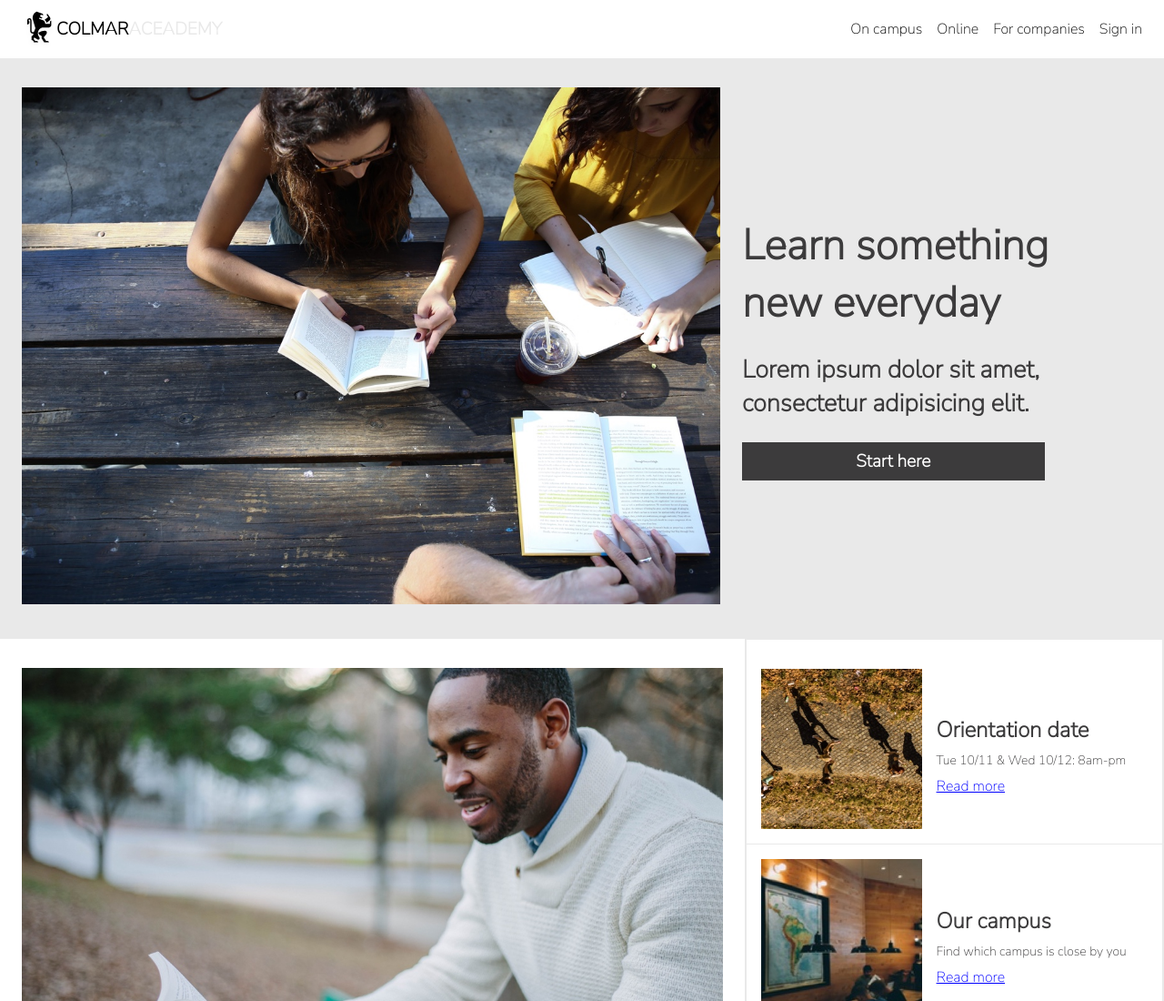
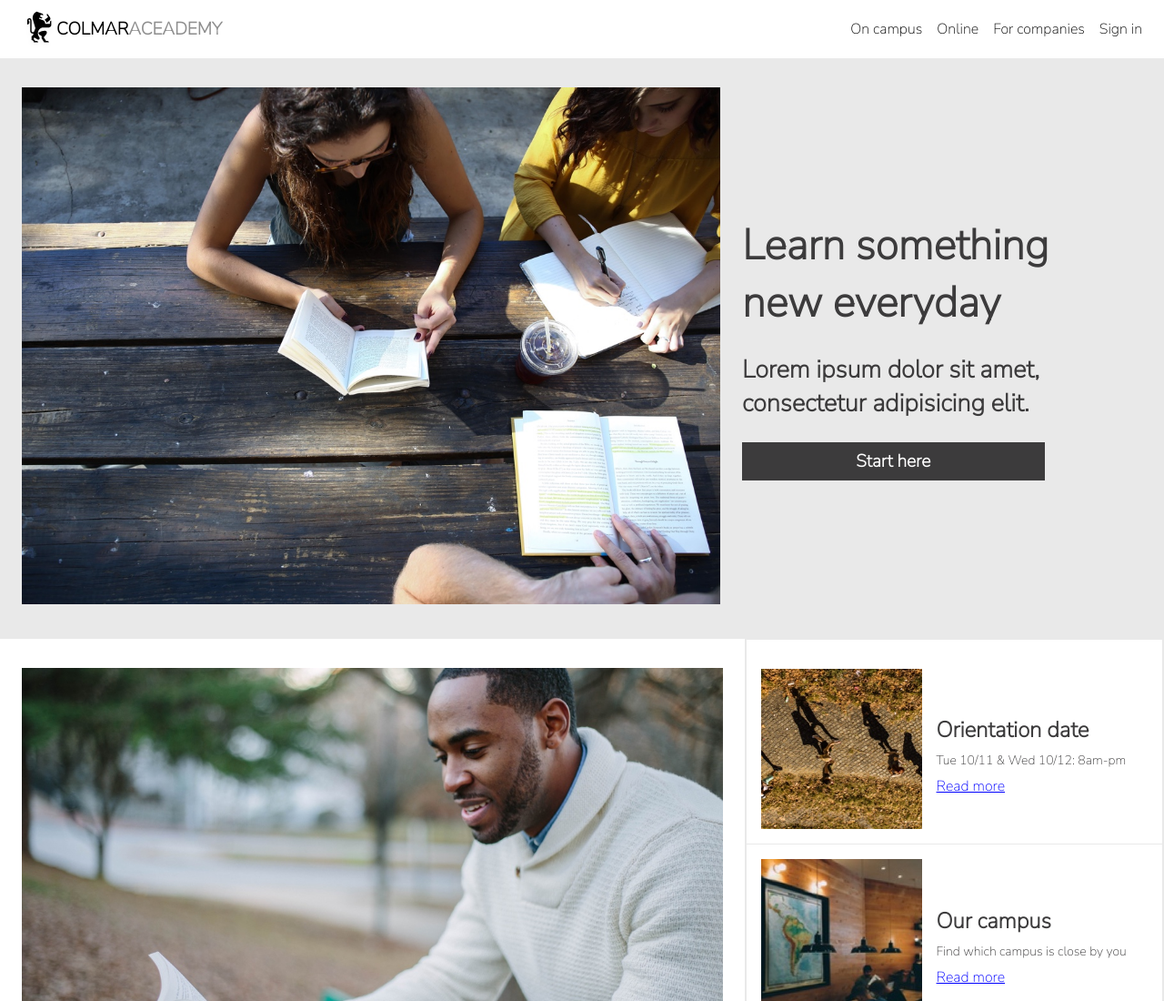
Before and after one commit to TanakritFey/Colmar, a plain HTML site: page index.html in a window 1280 px wide. Shown: the top 1100 px of the page at 91% size. Drawn offline with Linux system fonts and the light colour scheme.

Commit message:
Last Update 2

```diff
--- a/style.css
+++ b/style.css
@@ -37,7 +37,7 @@
     align-items: ceenter;
 }
 span{
-    color: var(--lightest-grey)
+    color: var(--light-grey);
 }
 .navbar-link{
     display: flex;
```
